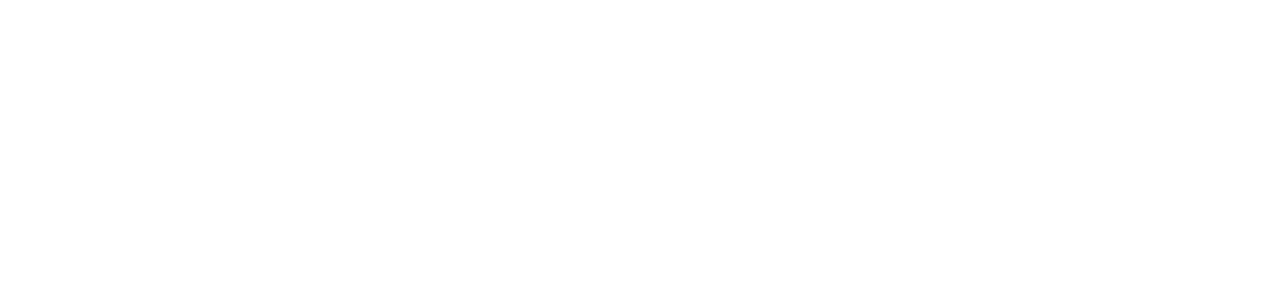
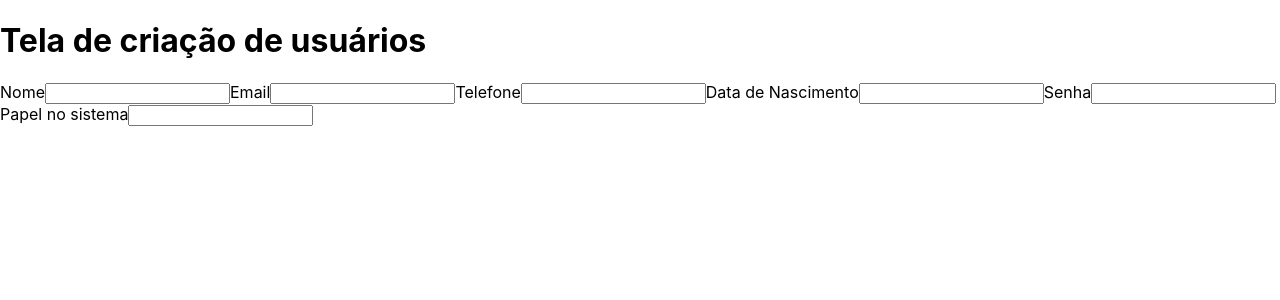
Before and after one commit to indigotech/onboard-guilherme-albuquerque, a React (Create React App) app in the folder adventure-beta/: page /new-user in a window 1280 px wide. Shown: the top 300 px of the page. Built offline with nearby package versions, Linux system fonts and the light colour scheme.

Commit message:
install styled-components

```diff
--- a/adventure-beta/package.json
+++ b/adventure-beta/package.json
@@ -17,6 +17,7 @@
     "react-dom": "16.13.1",
     "react-router-dom": "5.2.0",
     "react-scripts": "3.4.3",
+    "styled-components": "^5.2.0",
     "typescript": "3.7.5"
   },
   "scripts": {
--- a/adventure-beta/src/App.tsx
+++ b/adventure-beta/src/App.tsx
@@ -1,6 +1,7 @@
 import React from "react";
 import LoginPage from "./container/LoginPage/index";
 import UsersPage from "./container/UsersPage/index";
+import NewUser from "./container/NewUserPage/index";
 import { BrowserRouter, Route, Switch } from "react-router-dom";
 
 function App() {
@@ -9,6 +10,10 @@ function App() {
       <Switch>
         <Route exact path={"/"}>
           <LoginPage />
+        </Route>
+
+        <Route exact path={"/new-user"}>
+          <NewUser />
         </Route>
 
         <Route exact path={"/home"}>
--- /dev/null
+++ b/adventure-beta/src/container/NewUserPage/index.tsx
@@ -0,0 +1,49 @@
+import React from "react";
+
+function NewUser() {
+  return (
+    <div>
+      <h1>Tela de criação de usuários</h1>
+
+      <form>
+        <label>
+          {"Nome"}
+
+          <input />
+        </label>
+
+        <label>
+          {"Email"}
+
+          <input />
+        </label>
+
+        <label>
+          {"Telefone"}
+
+          <input />
+        </label>
+
+        <label>
+          {"Data de Nascimento"}
+
+          <input />
+        </label>
+
+        <label>
+          {"Senha"}
+
+          <input />
+        </label>
+
+        <label>
+          {"Papel no sistema"}
+
+          <input />
+        </label>
+      </form>
+    </div>
+  );
+}
+
+export default NewUser;
--- a/adventure-beta/src/container/UsersPage/index.tsx
+++ b/adventure-beta/src/container/UsersPage/index.tsx
@@ -1,4 +1,4 @@
-import React, { useState, useEffect } from "react";
+import React, { useState, useEffect, HtmlHTMLAttributes } from "react";
 import { getAllUsers } from "./services/queryGQL";
 
 import { useHistory } from "react-router-dom";
@@ -16,9 +16,15 @@ function UsersPage() {
     fetchUsers();
   }, []);
 
+  const handleClick = () => {
+    history.push("/new-user")
+  }
+
   return (
     <div>
       <h1>Usuários Cadastrados</h1>
+
+      <button onClick={handleClick}>Adicionar novo usuário</button>
 
       {usersList.map((user: any) => {
         return (
```
Also changed, not shown: 1 other file (tests, documents, lock files or other folders).
